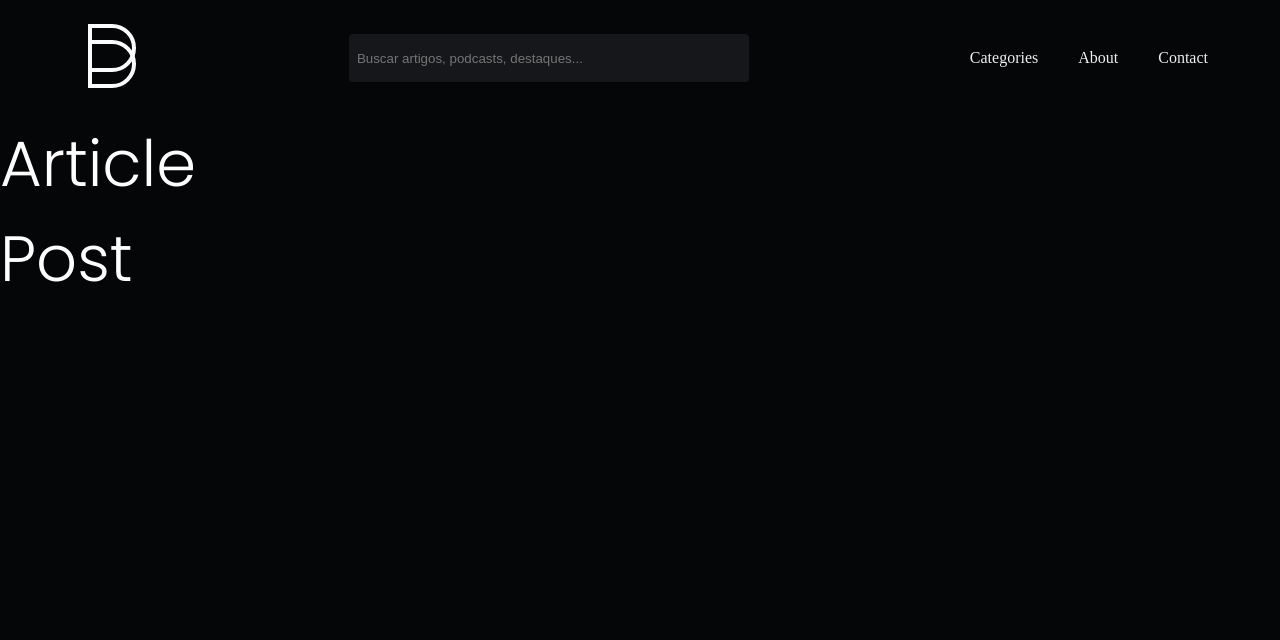
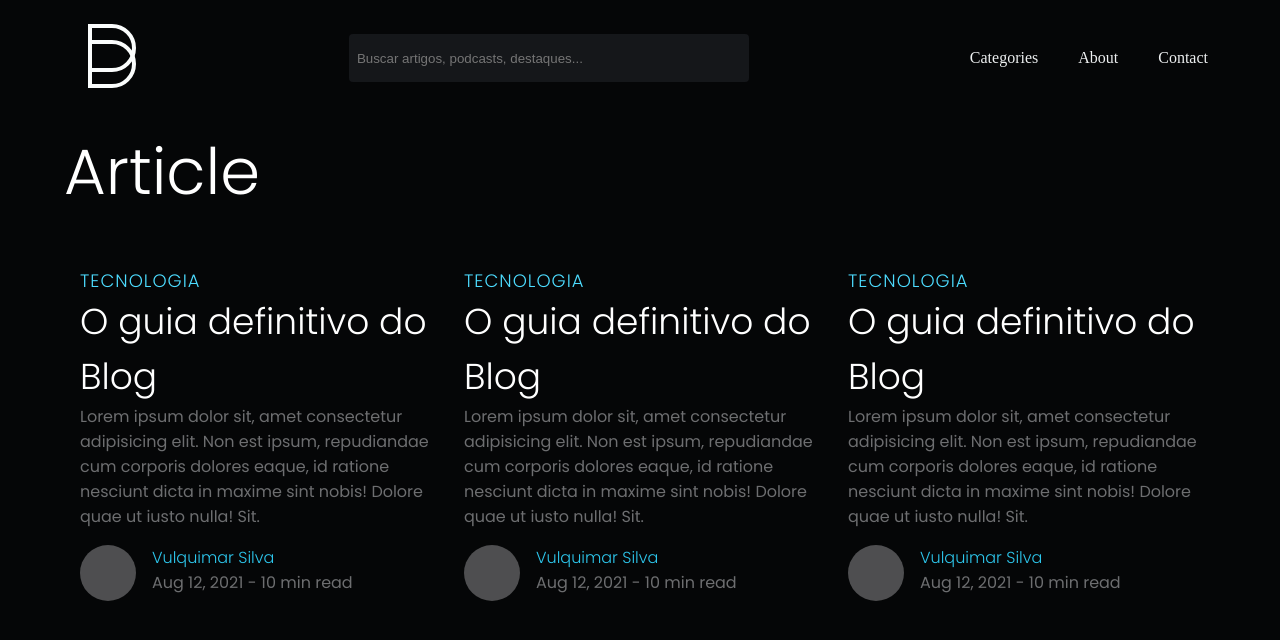
Before and after one commit to Vulquimar-Silva/blog, a React (Create React App) app: page / in a window 1280 px wide. Shown: the top 640 px of the page. Built offline with nearby package versions, Linux system fonts and the light colour scheme.

Commit message:
Styling postsstyling the posts

```diff
--- a/src/components/Article/index.jsx
+++ b/src/components/Article/index.jsx
@@ -3,9 +3,13 @@ import {Post} from '../Post'
 
 export const Article = () => {
   return (
-    <>
+    <section className="container">
       <h1>Article</h1>
-      <Post />
-    </>
+      <div className='mt-5 container-posts'>
+        <Post />
+        <Post />
+        <Post />
+      </div>
+    </section>
   )
 }
--- a/src/components/Post/index.jsx
+++ b/src/components/Post/index.jsx
@@ -2,6 +2,21 @@ import React from 'react'
 
 export const Post = () => {
   return (
-    <h1>Post</h1>
+    <div className='post mx-2'>
+      <div className="img-post"></div>
+      <h5>Tecnologia</h5>
+      <h3>O guia definitivo do Blog</h3>
+      <p>Lorem ipsum dolor sit, amet consectetur adipisicing elit.
+        Non est ipsum, repudiandae cum corporis dolores eaque,
+        id ratione nesciunt dicta in maxime sint nobis! Dolore quae ut iusto nulla! Sit.
+      </p>
+      <div className='flex pt-2'>
+        <div className='img-profile'></div>
+        <div className='desc-profile ml-2'>
+          <h6 className='color-blue'>Vulquimar Silva</h6>
+          <p>Aug 12, 2021 - 10 min read</p>
+        </div>
+      </div>
+    </div>
   )
 }
--- a/src/css/sass/_layout.scss
+++ b/src/css/sass/_layout.scss
@@ -24,6 +24,7 @@ a{
   max-width: 1200px;
 
   margin: 0 auto;
+  padding: 8px 24px;
 }
 
 .menu{
@@ -57,3 +58,14 @@ a{
   color: $white-light;
   padding: 8px;
 }
+
+.img-profile{
+  width: 56px;
+  height: 56px;
+  background-color: $gray-2;
+  border-radius: 50%;
+}
+
+.container-posts {
+  display: flex;
+}
```
